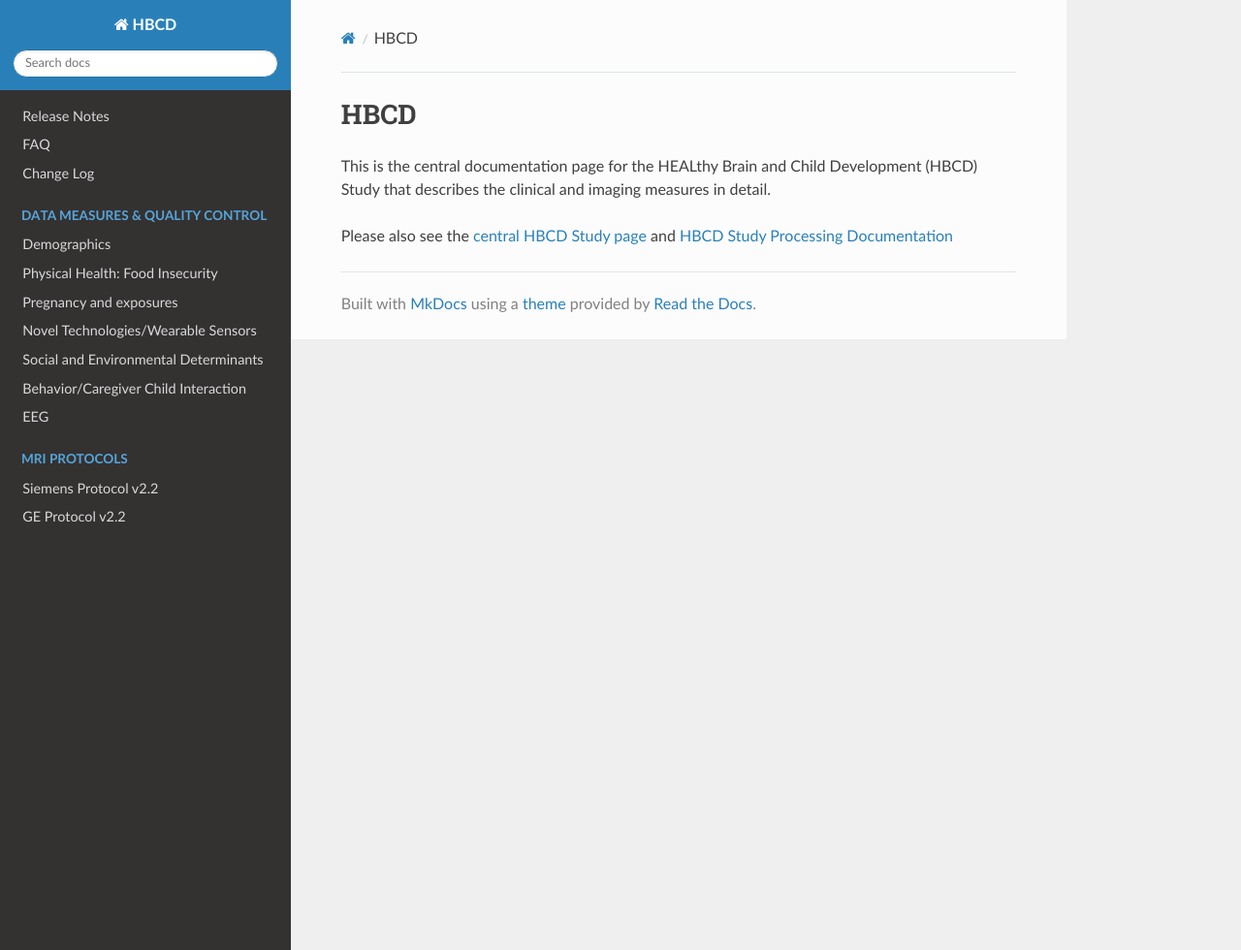
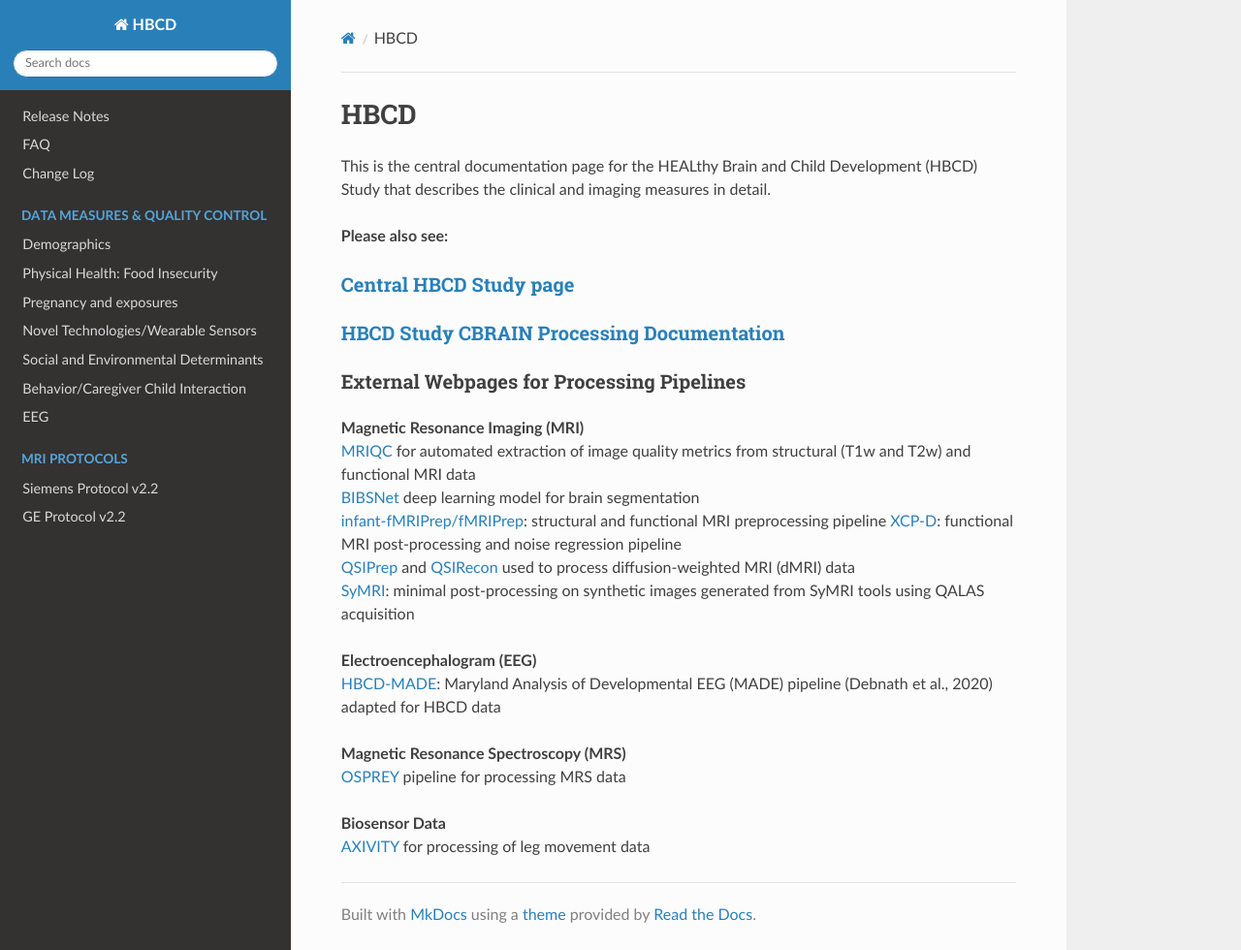
Before and after one commit to mattcieslak/hbcd-docs, an MkDocs documentation site: the page built from docs/index.md, in a window 1280 px wide and 980 px high. Shown: the whole window at 97% size. Built offline with MkDocs 1.6.1, drawn with Linux system fonts in a browser that asks for light colours; nearby versions of some CDN libraries.

Commit message:
Update index.md
add pipeline webpage links

```diff
--- a/docs/index.md
+++ b/docs/index.md
@@ -2,4 +2,26 @@
 
 This is the central documentation page for the HEALthy Brain and Child Development (HBCD) Study that describes the clinical and imaging measures in detail.
 
-Please also see the [central HBCD Study page](https://hbcdstudy.org/) and [HBCD Study Processing Documentation](https://hbcd-cbrain-processing.readthedocs.io/latest/)
+**Please also see:**
+
+### [Central HBCD Study page](https://hbcdstudy.org/)
+
+### [HBCD Study CBRAIN Processing Documentation](https://hbcd-cbrain-processing.readthedocs.io/latest/)
+
+### External Webpages for Processing Pipelines
+**Magnetic Resonance Imaging (MRI)**
+[MRIQC](https://mriqc.readthedocs.io/en/latest/) for automated extraction of image quality metrics from structural (T1w and T2w) and functional MRI data
+[BIBSNet](https://bibsnet.readthedocs.io/en/latest/) deep learning model for brain segmentation
+[infant-fMRIPrep/fMRIPrep](https://nibabies.readthedocs.io/en/latest/): structural and functional MRI preprocessing pipeline
+[XCP-D](https://xcp-d.readthedocs.io/en/latest/): functional MRI post-processing and noise regression pipeline
+[QSIPrep](https://qsiprep.readthedocs.io/en/latest/) and [QSIRecon](https://qsirecon.readthedocs.io/en/latest/) used to process diffusion-weighted MRI (dMRI) data<br>
+[SyMRI](https://hbcd-symri-postproc.readthedocs.io/en/latest/index.html): minimal post-processing on synthetic images generated from SyMRI tools using QALAS acquisition
+
+**Electroencephalogram (EEG)**
+[HBCD-MADE](https://docs-hbcd-made.readthedocs.io/en/latest/): Maryland Analysis of Developmental EEG (MADE) pipeline (Debnath et al., 2020) adapted for HBCD data
+
+**Magnetic Resonance Spectroscopy (MRS)**
+[OSPREY](https://osprey-bids.readthedocs.io/en/latest/index.html) pipeline for processing MRS data
+
+**Biosensor Data**
+[AXIVITY](https://hbcd-motion-postproc.readthedocs.io/en/latest/) for processing of leg movement data
```
